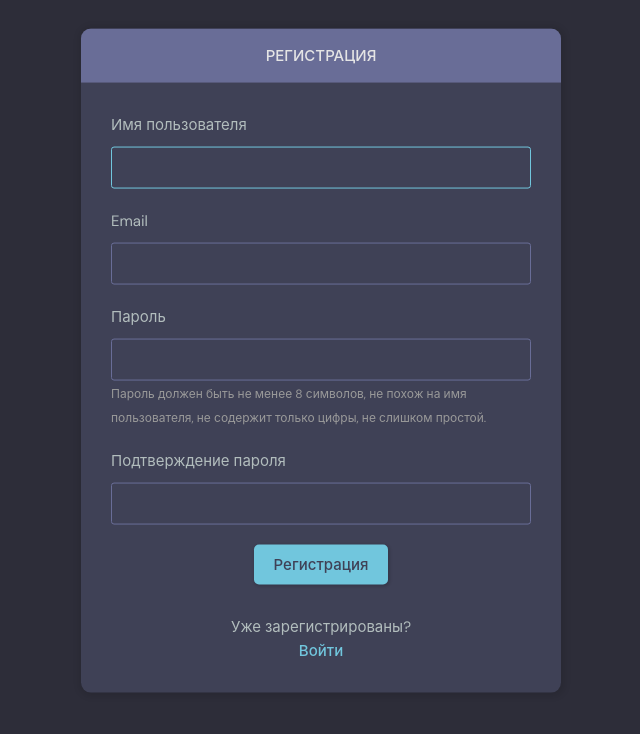
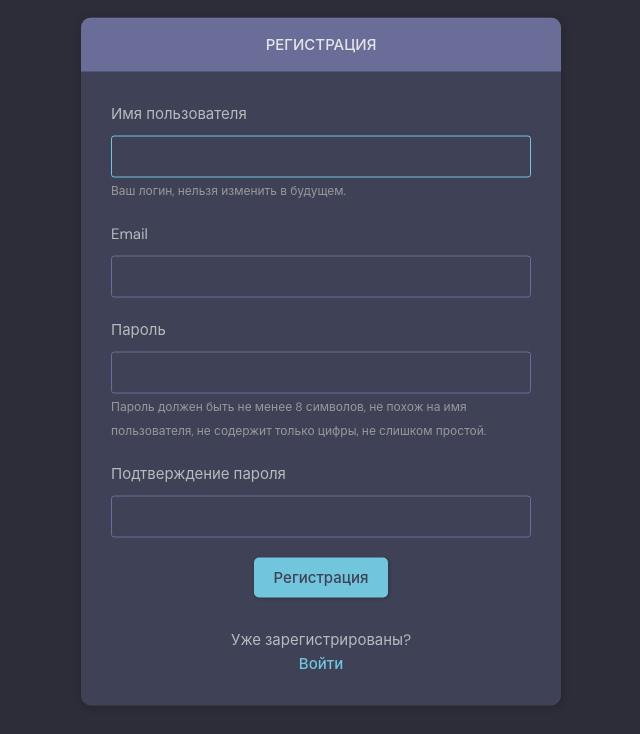
Before and after one commit to Lyndholm/weeb, a Django app: page /register/ in a window 1280 px wide. Shown: the part 66-800 px from the top of the page, without its empty margins (319-959 px from the left). Run offline with Django 4.2, Linux system fonts and the light colour scheme.

Commit message:
Form field help text

```diff
--- a/weeb/static/styles/style.css
+++ b/weeb/static/styles/style.css
@@ -504,6 +504,11 @@ a {
     text-decoration: underline;
 }
 
+.form-field-help-text {
+    font-size: 0.8em;
+    color: #999;
+}
+
 /*========== profile ==========*/
 
 .profile {
--- a/weeb/users/templates/registration.html
+++ b/weeb/users/templates/registration.html
@@ -29,6 +29,7 @@
                     <div class="form__group">
                         <label>Имя пользователя</label>
                         {{form.username}}
+                        <span class="form-field-help-text">Ваш логин, нельзя изменить в будущем.</span>
                     </div>
                     <div class="form__group">
                         <label>Email</label>
@@ -37,7 +38,7 @@
                     <div class="form__group">
                         <label>Пароль</label>
                         {{form.password1}}
-                        <span style="font-size: 0.8em; color: #999;">Пароль должен быть не менее 8 символов, не похож на
+                        <span class="form-field-help-text">Пароль должен быть не менее 8 символов, не похож на
                             имя пользователя, не содержит только цифры, не слишком простой.</span>
                     </div>
                     <div class="form__group">
```
